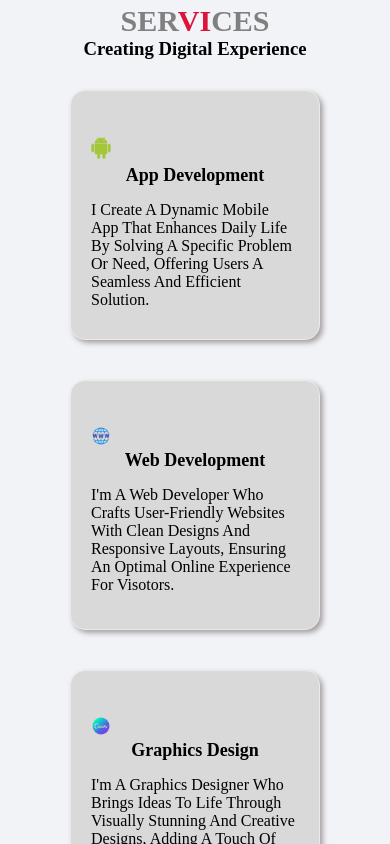
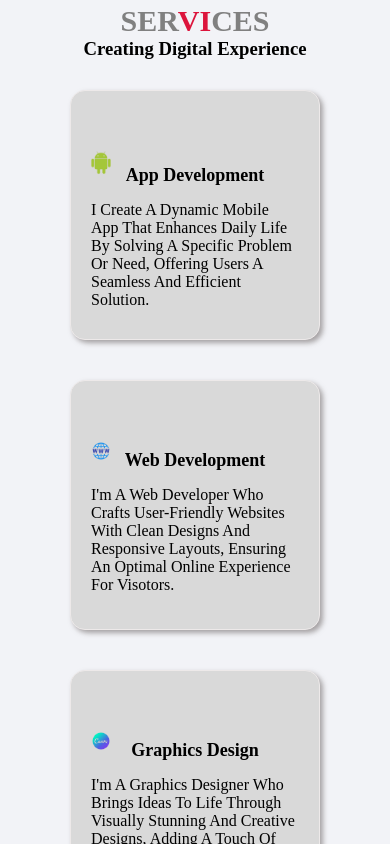
Before and after one commit to Adeniyesamuel/meeeeeeeeeee, a plain HTML site: page index.html in a window 390 px wide. Shown: the part 840-1684 px from the top of the page. Drawn offline with Linux system fonts and the light colour scheme; a web font is replaced by a local one.

Commit message:
Update style.css

```diff
--- a/style.css
+++ b/style.css
@@ -351,9 +351,9 @@ h3:hover{
     width: 20px;
     position: relative;
     /* bottom: 20px; */
-    top: 45px;
+    top: 60px;
     left: 0px;
-    margin-right: 40px;
+    margin-right: 45px;
     padding-bottom: 35px;
     object-fit: cover;
     margin-bottom: 10px;
```
